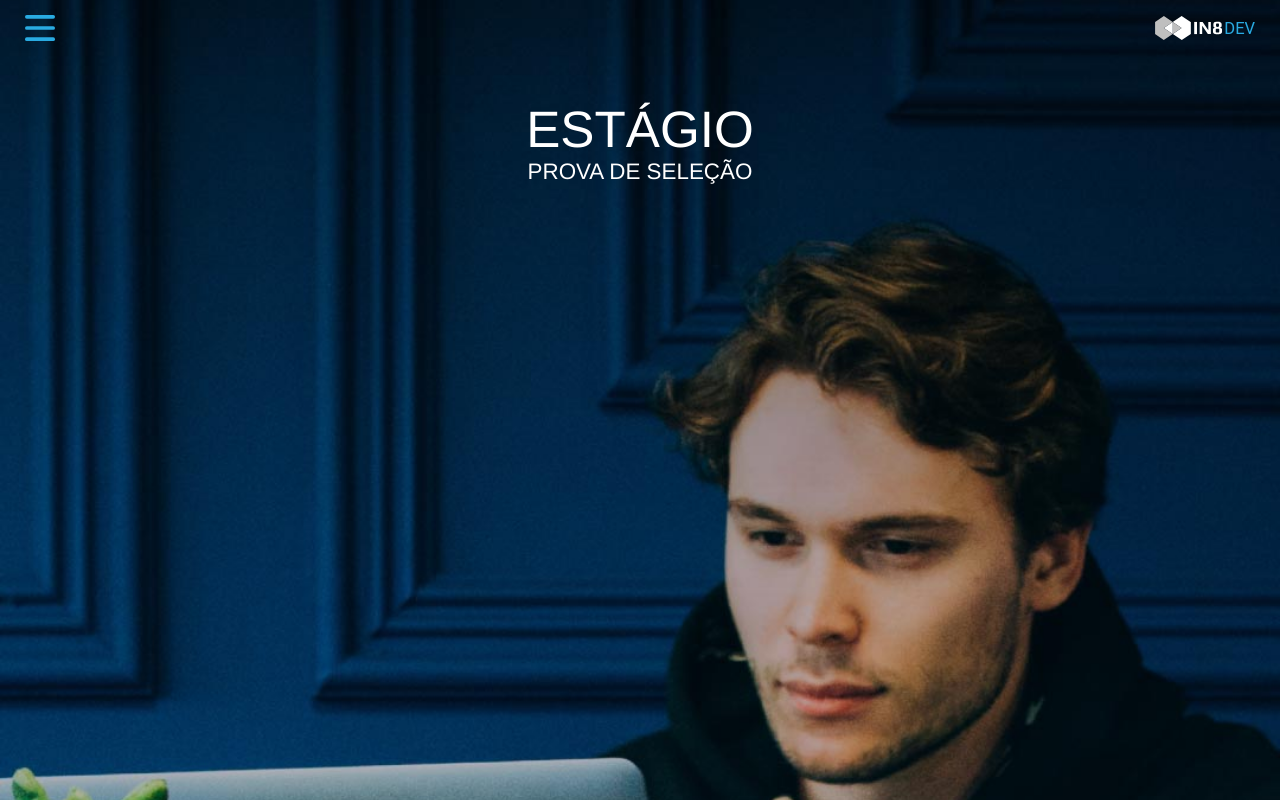
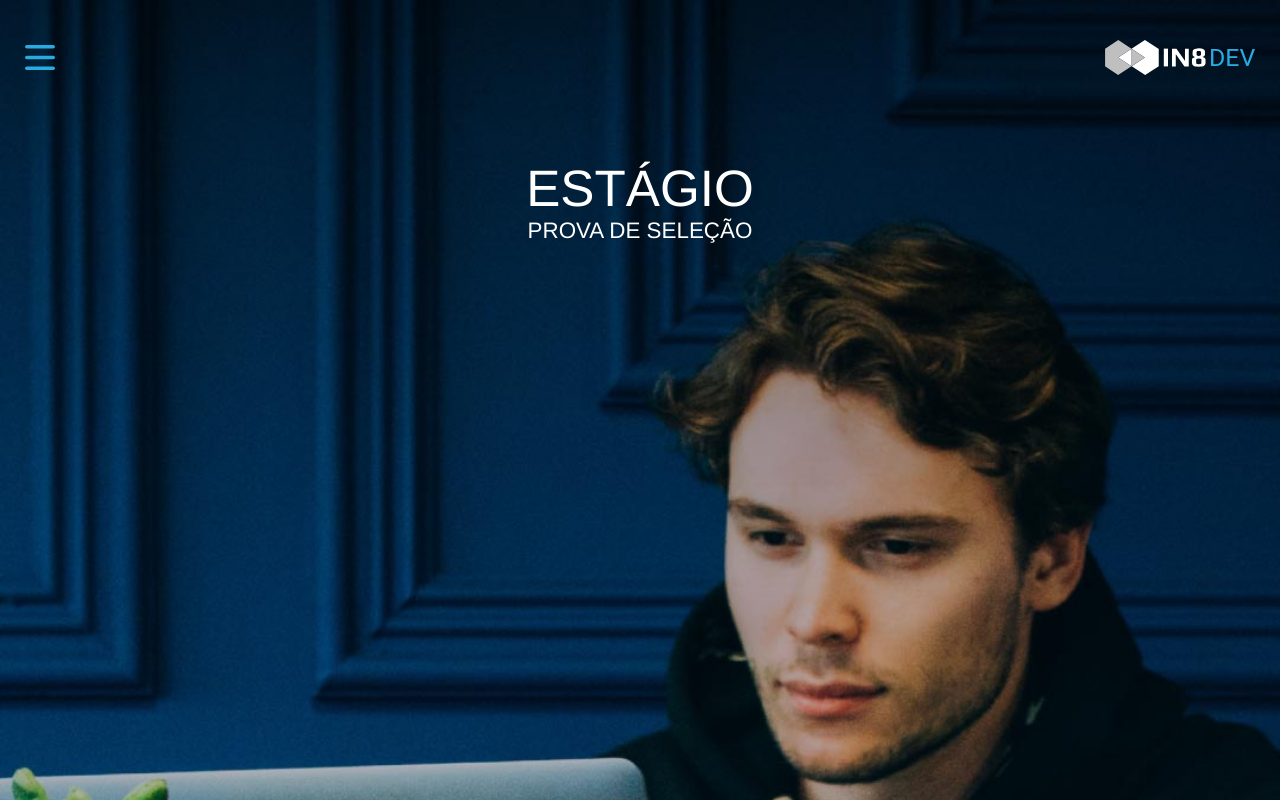
Before and after one commit to PedroFonseca13/teste-IN8-v2, a React (Create React App) app: page / in a window 1280 px wide. Built offline with nearby package versions, Linux system fonts and the light colour scheme.

Commit message:
style: adicionado estilo para breakpoint min-1024px

```diff
--- a/src/components/Header/style.js
+++ b/src/components/Header/style.js
@@ -1,10 +1,15 @@
 import styled from 'styled-components'
 
 export const Navigation = styled.section`
+  margin: 0 auto;
   display: flex;
   justify-content: space-between;
   align-items: center;
   padding: 15px 25px;
+
+  @media screen and (min-width:1024px){
+   padding: 40px 25px;
+  }
 
   > section>nav {
     display: none;
@@ -13,8 +18,13 @@ export const Navigation = styled.section`
 
 export const Menu = styled.img`
   width: 30px;
+
 `
 
 export const Logo = styled.img`
   width: 100px;
+
+  @media screen and (min-width:1024px){
+    width: 150px;
+  }
 `
--- a/src/components/MenuMobile/styles.js
+++ b/src/components/MenuMobile/styles.js
@@ -21,7 +21,7 @@ export const Container = styled.section`
 
   > img {
     position: absolute;
-    top: 15px;
+    top: 40px;
     left: 25px;
     transform: rotate(45deg);
     transition: .7s;
```
